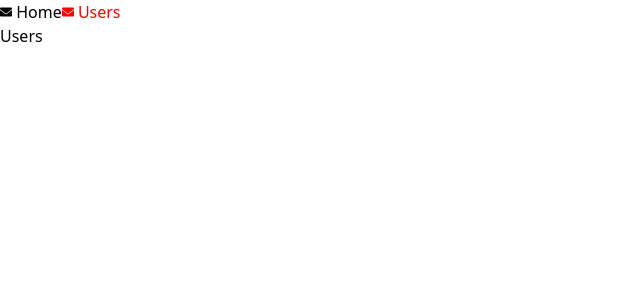
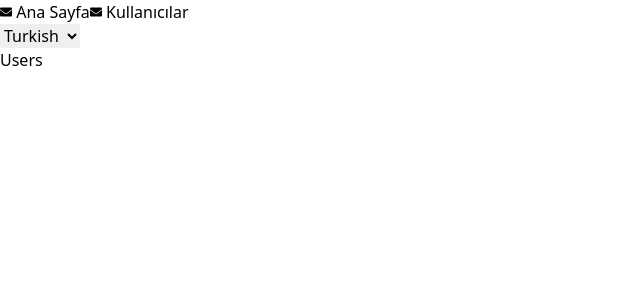
Before and after one commit to MobvenTeam1/FitAI-front-end-app-react.ts, a React (Vite) app: page /users in a window 1280 px wide. Shown: the top 300 px of the page, without its empty margins (0-640 px from the left). Built offline with nearby package versions, Linux system fonts and the light colour scheme.

Commit message:
i18n lng support added

```diff
--- a/package.json
+++ b/package.json
@@ -10,9 +10,11 @@
     "preview": "vite preview"
   },
   "dependencies": {
+    "i18next": "^23.11.4",
     "react": "^18.2.0",
     "react-dom": "^18.2.0",
     "react-hook-form": "^7.51.4",
+    "react-i18next": "^14.1.1",
     "react-router-dom": "^6.23.0"
   },
   "devDependencies": {
--- a/src/App.tsx
+++ b/src/App.tsx
@@ -1,6 +1,6 @@
 import { RouterProvider } from "react-router-dom";
 import routes from "./routes/routes";
-
+import "./locales/i18n";
 
 export const App: React.FC = () => {
   return (
--- a/src/layouts/dashboard/Header.tsx
+++ b/src/layouts/dashboard/Header.tsx
@@ -1,28 +1,37 @@
 import React from "react";
 import { Link, useLocation } from "react-router-dom";
 import { DashboardNavigation } from "../../routes/dashboard-navigation";
+import { ChangeLng } from "../../locales/change-lng";
+import { useTranslation } from "react-i18next";
 
 export const Header: React.FC = () => {
   const location = useLocation();
+  const { t } = useTranslation();
 
   const isCurrentPath = (path: string) => {
     return location.pathname === path;
   };
 
   return (
-    <header>
-      <nav>
+    <header className="bg-gray-800 text-white">
+      <nav className="container mx-auto flex justify-between p-6">
+        <div className="flex space-x-4">
           {DashboardNavigation.map((item, index) => {
             return (
               <Link
-              style={{ color: isCurrentPath(item.path) ? "red" : "black" }}
+                className={`py-2 px-4 rounded ${
+                  isCurrentPath(item.path) ? "bg-red-600" : "hover:bg-gray-700"
+                }`}
                 key={index}
                 to={item.path}
               >
-              {item.icon} {item.title}
+                {item.icon} {t(item.title)}
               </Link>
             );
           })}
+        </div>
+
+        <ChangeLng />
       </nav>
     </header>
   );
--- /dev/null
+++ b/src/locales/change-lng.tsx
@@ -0,0 +1,49 @@
+import { useEffect, useState, ChangeEvent, FC } from "react";
+import { useTranslation } from "react-i18next";
+
+type Language = {
+  value: string;
+  label: string;
+};
+
+const LANGUAGES: Language[] = [
+  { value: "tr", label: "Turkish" },
+  { value: "en", label: "English" },
+  { value: "es", label: "Spanish" },
+  { value: "fr", label: "French" },
+];
+
+const getStoredLanguage = (): string => localStorage.getItem("lng") || "tr";
+const storeLanguage = (lng: string): void => localStorage.setItem("lng", lng);
+
+export const ChangeLng: FC = () => {
+  const { i18n } = useTranslation();
+  const [language, setLanguage] = useState<string>(getStoredLanguage());
+
+  const onClickLanguageChange = (e: ChangeEvent<HTMLSelectElement>): void => {
+    const newLanguage = e.target.value;
+    setLanguage(newLanguage);
+    i18n.changeLanguage(newLanguage);
+    storeLanguage(newLanguage);
+  };
+
+  useEffect(() => {
+    i18n.changeLanguage(language);
+  }, [i18n, language]);
+
+  return (
+    <div className="flex justify-center items-center bg-gray-800 p-1 rounded-md">
+      <select
+        value={language}
+        onChange={onClickLanguageChange}
+        className="px-2 py-1 bg-white text-gray-800 border border-gray-300 rounded-md shadow-sm text-base focus:outline-none focus:ring-2 focus:ring-indigo-500"
+      >
+        {LANGUAGES.map((lang: Language) => (
+          <option key={lang.value} value={lang.value}>
+            {lang.label}
+          </option>
+        ))}
+      </select>
+    </div>
+  );
+};
--- /dev/null
+++ b/src/locales/i18n.tsx
@@ -0,0 +1,48 @@
+import i18next from "i18next";
+import { initReactI18next } from "react-i18next";
+
+//Import all translation files
+import translationTurkish from "./langs/turkish/translation.json";
+import translationEnglish from "./langs/english/translation.json";
+import translationSpanish from "./langs/spanish/translation.json";
+import translationFrench from "./langs/french/translation.json";
+
+//Import translation2 file
+// import translationEnglishSecondFile from "./langs/english/translation2.json";
+
+//---Using translation
+const resources = {
+  tr: {
+    translation: translationTurkish,
+  },
+  en: {
+    translation: translationEnglish,
+  },
+  es: {
+    translation: translationSpanish,
+  },
+  fr: {
+    translation: translationFrench,
+  },
+};
+
+//---Using different namespaces
+// const resources = {
+//   en: {
+//     home: translationEnglish,
+//     main: translationEnglishSecondFile,
+//   },
+//   es: {
+//     home: translationSpanish,
+//   },
+//   fr: {
+//     home: translationFrench,
+//   },
+// };
+
+i18next.use(initReactI18next).init({
+  resources,
+  lng: localStorage.getItem("lng") || "tr",
+});
+
+export default i18next;
--- /dev/null
+++ b/src/locales/langs/english/translation.json
@@ -0,0 +1,4 @@
+{
+  "home": "Home",
+  "users": "Users"
+}
--- /dev/null
+++ b/src/locales/langs/english/translation2.json
@@ -0,0 +1,5 @@
+{
+    "line1": "I am from namespace main -line 1",
+    "line2": "I am from namespace main -line 2",
+    "line3": "I am from namespace main -line 3"
+}
--- /dev/null
+++ b/src/locales/langs/french/translation.json
@@ -0,0 +1,4 @@
+{
+    "home": "Accueil",
+    "users": "Utilisateurs"
+}
--- /dev/null
+++ b/src/locales/langs/spanish/translation.json
@@ -0,0 +1,4 @@
+{
+    "home": "Inicio",
+    "users": "Usuarios"
+}
--- /dev/null
+++ b/src/locales/langs/turkish/translation.json
@@ -0,0 +1,4 @@
+{
+    "home": "Ana Sayfa",
+    "users": "Kullanıcılar"
+}
--- a/src/pages/dashboard/Home.tsx
+++ b/src/pages/dashboard/Home.tsx
@@ -1,10 +1,8 @@
-import { ExampleCustomPopover } from "../../sections/howToUse-Doc/example-custom-popover";
 import { TemplateHookForm } from "../../sections/howToUse-Doc/example-template-react-hooh-form";
 
 export const Home: React.FC = () => {
   return (
     <div>
-      <ExampleCustomPopover />
       <TemplateHookForm />
     </div>
   );
--- a/src/routes/dashboard-navigation.tsx
+++ b/src/routes/dashboard-navigation.tsx
@@ -10,9 +10,9 @@ export const ICONS = {
 };
 
 export const DashboardNavigation = [
-  { title: "Home", path: paths.dashboard.root, icon: ICONS.home },
+  { title: "home", path: paths.dashboard.root, icon: ICONS.home },
   {
-    title: "Users",
+    title: "users",
     path: paths.dashboard.users.root,
     icon: ICONS.home,
   },
```
Also changed, not shown: 1 other file (tests, documents, lock files or other folders). Lines whose indentation alone changed are shown as unchanged.
